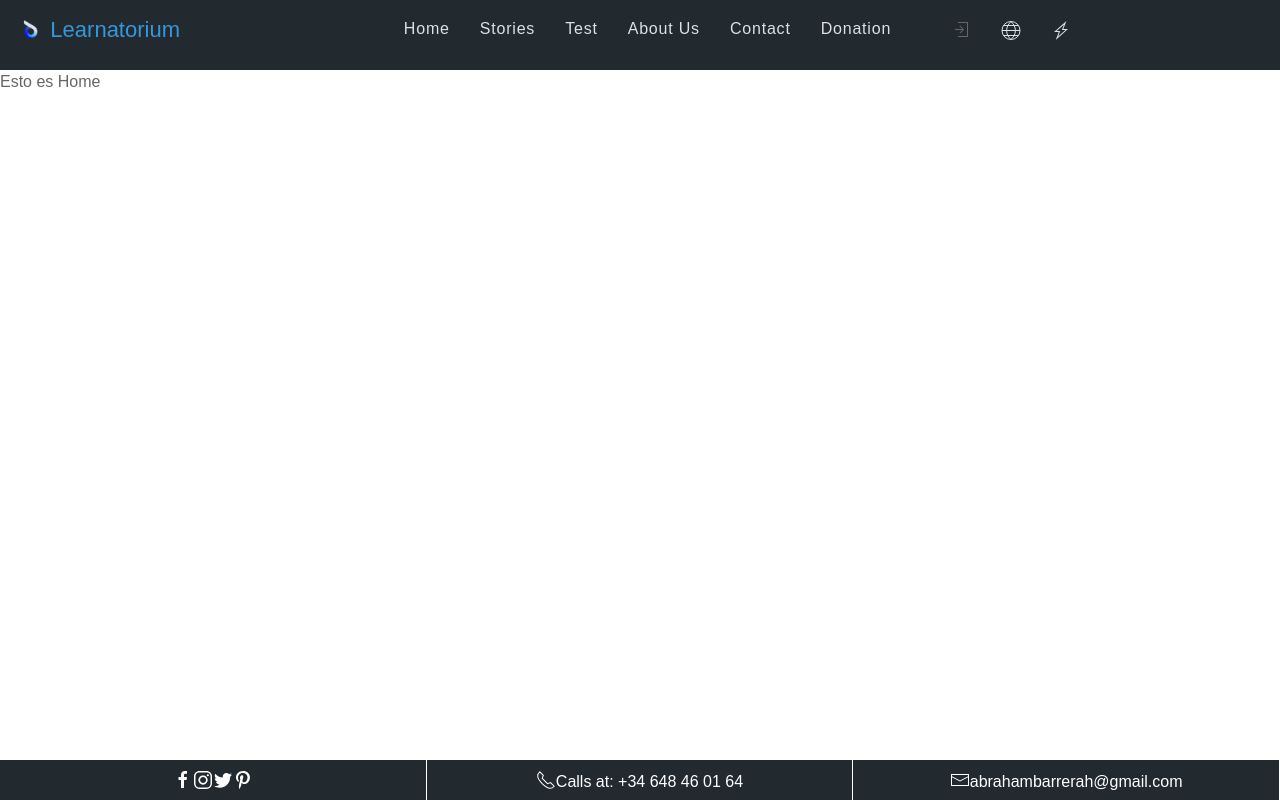
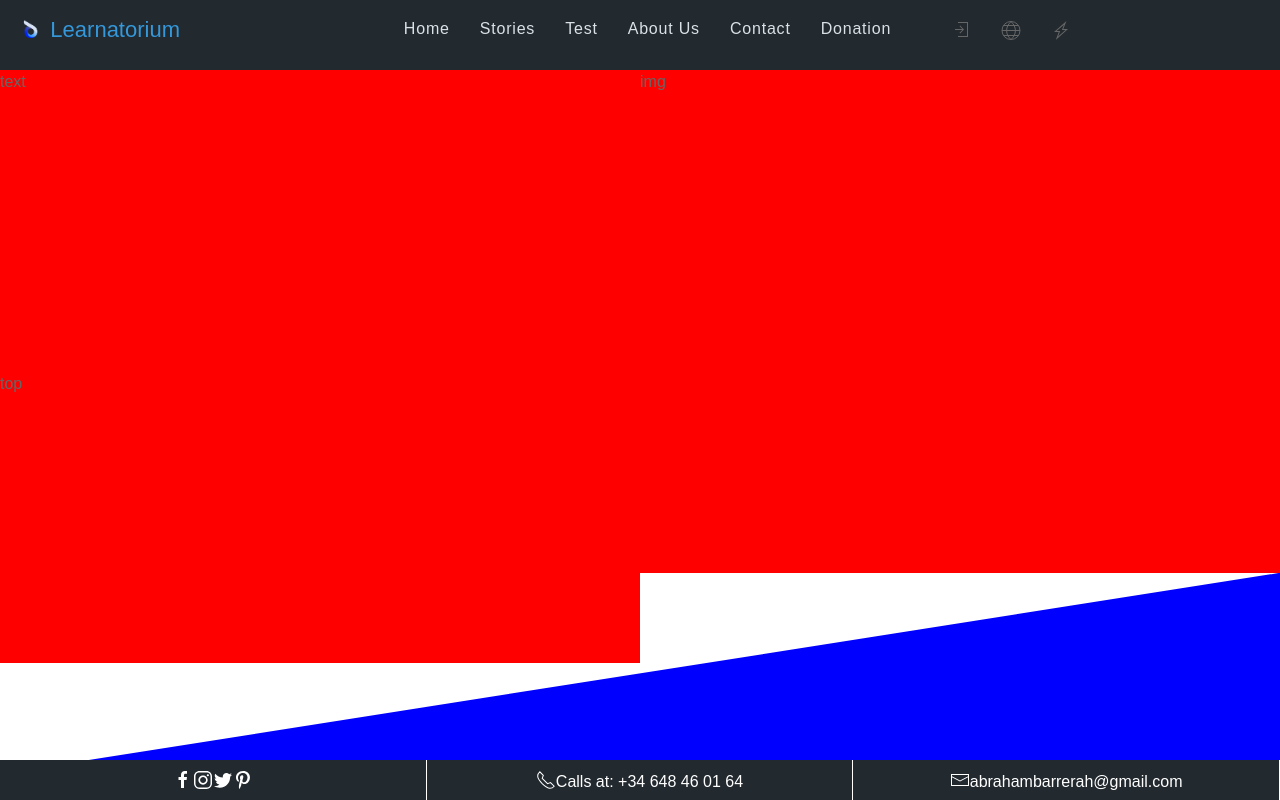
Before and after one commit to abarrerah/Learnatorium, a React (Create React App) app in the folder src/learnatorium-front/: page / in a window 1280 px wide. Built offline with nearby package versions, Linux system fonts and the light colour scheme.

Commit message:
adding profile.tsx and home skeleton

```diff
--- a/src/learnatorium-front/src/App.tsx
+++ b/src/learnatorium-front/src/App.tsx
@@ -8,22 +8,22 @@ import aboutUs from "./pages/aboutUs";
 import signIn from "./pages/signIn";
 import Test from "./pages/Test";
 import Contact from "./pages/Contact";
+import profile from './pages/profile'
 import { BrowserRouter as Router, Route } from "react-router-dom";
 function App() {
   return (
     <div className="App">
       <Router>
-        <Navbar></Navbar>
-        <main>
-          <Route path="/" exact component={Home} ></Route>
-          <Route path="/Stories" exact component={Stories} ></Route>
-          <Route path="/Test" exact component={Test}></Route>
-          <Route path="/Contact" exact component={Contact} ></Route>
-          <Route path="/Donation" exact component={Donation} ></Route>
-          <Route path="/AboutUs" exact component={aboutUs} ></Route>
-          <Route path="/Login" exact component={signIn} ></Route>
-        </main>
-        <Footer></Footer>
+        <Navbar/>
+          <Route path="/" exact component={Home} />
+          <Route path="/Stories" exact component={Stories} />
+          <Route path="/Test" exact component={Test}/>
+          <Route path="/Contact" exact component={Contact} />
+          <Route path="/Donation" exact component={Donation} />
+          <Route path="/AboutUs" exact component={aboutUs}/>
+          <Route path="/Login" exact component={signIn} />
+          <Route path="/Profile" exact component={profile}/>
+        <Footer/>
       </Router>
     </div>
   );
--- a/src/learnatorium-front/src/components/Navbar.tsx
+++ b/src/learnatorium-front/src/components/Navbar.tsx
@@ -39,15 +39,10 @@ function Navbar() {
                     <Link to="/Login" uk-icon="icon: sign-in"></Link>
                   </li>
                   <li>
-                    <a href="">
                       <span uk-icon="icon: world"></span>
-
-                    </a>
                   </li>
                   <li>
-                    <a href="">
                       <span uk-icon="icon:  bolt" ></span>
-                    </a>
                   </li>
                 </ul>
               </div>
--- a/src/learnatorium-front/src/pages/Home.tsx
+++ b/src/learnatorium-front/src/pages/Home.tsx
@@ -1,9 +1,13 @@
 import React from 'react'
+import '../style/pages/home.css';
 
 function Home() {
     return (
-        <div>
-            Esto es Home
+        <div className="main-home">
+            <div className="text">text</div>
+            <div className="image">img</div>
+            <div className="top">top</div>
+            <div className="triangle">triangle</div>
         </div>
     )
 }
--- /dev/null
+++ b/src/learnatorium-front/src/pages/profile.tsx
@@ -0,0 +1,11 @@
+import React from 'react'
+
+function profile() {
+    return (
+        <div>
+            PLATZ EINS
+        </div>
+    )
+}
+
+export default profile
--- /dev/null
+++ b/src/learnatorium-front/src/style/pages/home.css
@@ -0,0 +1,31 @@
+.main-home {
+  height: 88vh;
+  width: 100%;
+  display: grid;
+  grid-template-columns: 50% 50%;
+  grid-template-rows: 14.28571429% 14.28571429% 14.28571429% 14.28571429% 14.28571429% 14.28571429% 14.28571429%;
+  gap: 0px 0px;
+  grid-template-areas: "text imagen" "text imagen" "text imagen" "top imagen" "top imagen" "triangle triangle" "triangle triangle";
+}
+.main-home div {
+  width: 100%;
+  background-color: red;
+  height: 100%;
+}
+.main-home .text {
+  grid-area: text;
+}
+.main-home .image {
+  grid-area: imagen;
+  height: 100%;
+}
+.main-home .top {
+  grid-area: top;
+  height: 145%;
+}
+.main-home .triangle {
+  grid-area: triangle;
+  clip-path: polygon(100% 0%, 0% 100%, 100% 100%);
+  background-color: blue;
+  z-index: -1;
+}
--- /dev/null
+++ b/src/learnatorium-front/src/style/pages/home.less
@@ -0,0 +1,40 @@
+.main-home {
+  height: 88vh;
+  width: 100%;
+  display: grid;
+  grid-template-columns: 50% 50%;
+  grid-template-rows: 14.2857142857% 14.2857142857% 14.2857142857% 14.2857142857% 14.2857142857% 14.2857142857% 14.2857142857%;
+  gap: 0px 0px;
+  grid-template-areas:
+    "text imagen"
+    "text imagen"
+    "text imagen"
+    "top imagen"
+    "top imagen"
+    "triangle triangle"
+    "triangle triangle";
+
+  div {
+    width: 100%;
+    background-color: red;
+    height: 100%;
+  }
+  .text {
+    grid-area: text;
+
+  }
+  .image {
+    grid-area: imagen;
+    height: 100%;
+  }
+  .top {
+    grid-area: top;
+    height:145%;
+  }
+  .triangle {
+    grid-area: triangle;
+    clip-path:polygon(100% 0%, 0% 100%, 100% 100%);
+    background-color: blue;
+    z-index:-1;
+  }
+}
```
